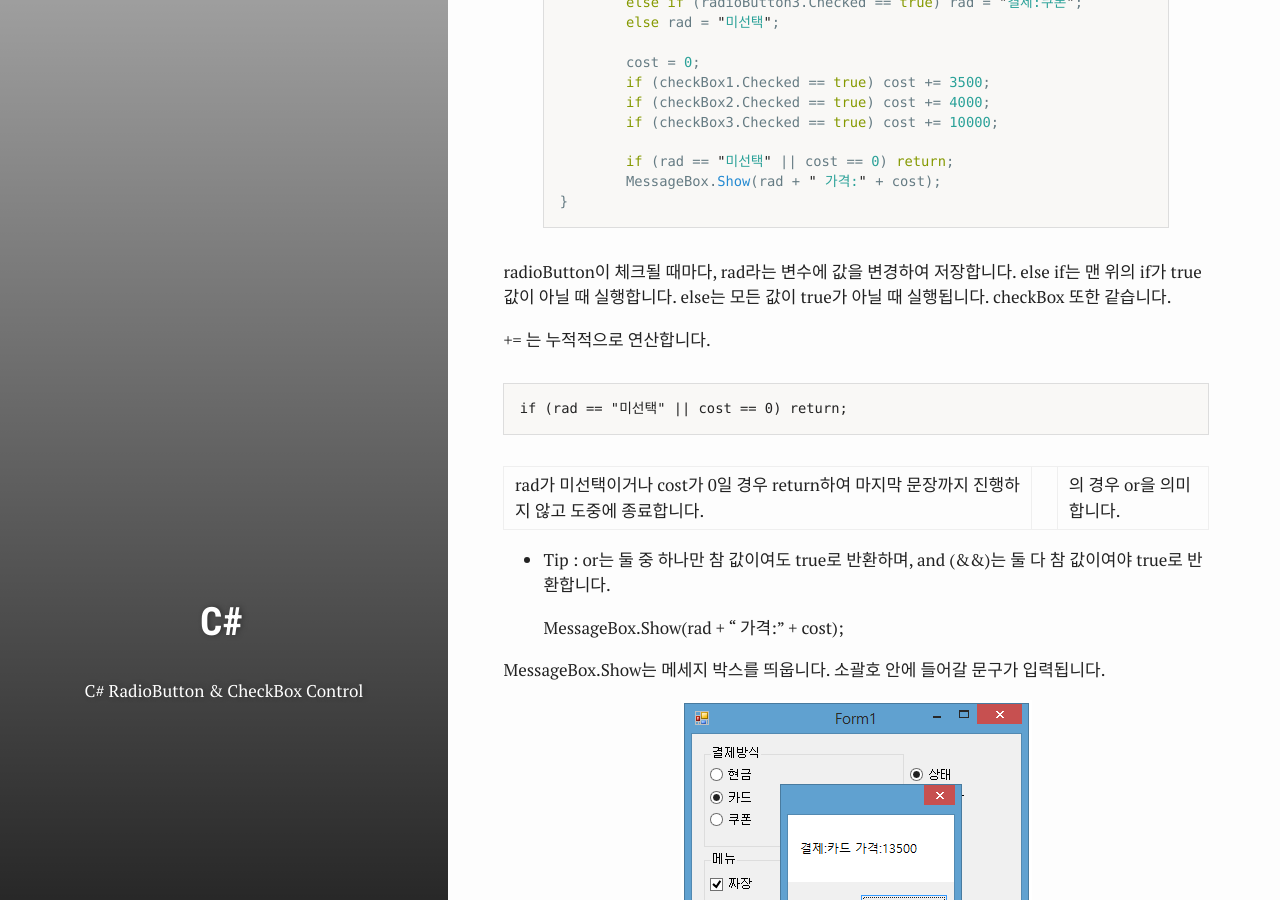
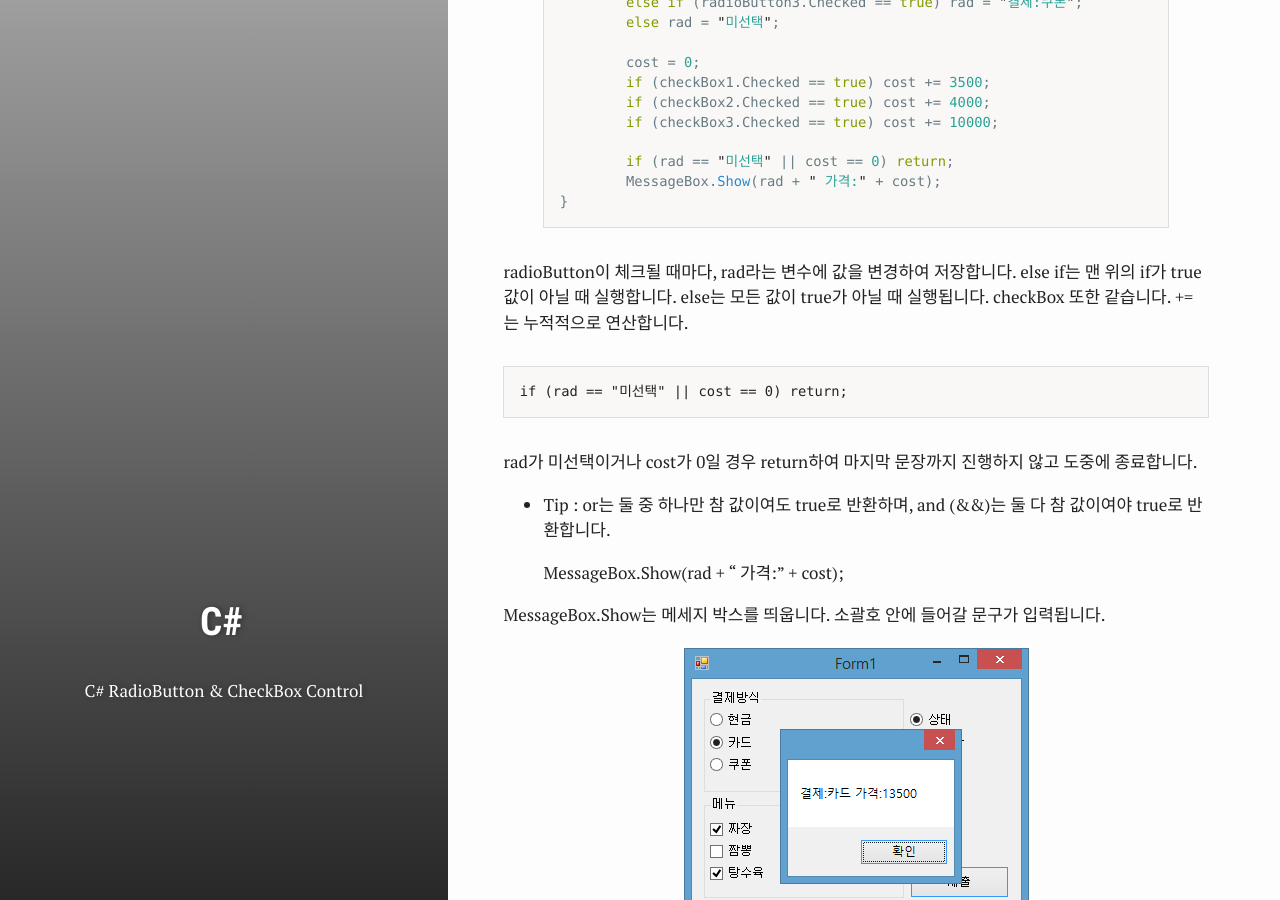
Before and after one commit to test076923/076923.github.io, a Jekyll site: the page built from _posts/2017-07-30-C#-5.md, in a window 1280 px wide and 900 px high, scrolled down 3812 px. Built offline with Jekyll 4.4.1, drawn with Linux system fonts in a browser that asks for light colours.

Commit message:
Update 2017-07-30-C#-5.md

```diff
--- a/_posts/2017-07-30-C#-5.md
+++ b/_posts/2017-07-30-C#-5.md
@@ -119,7 +119,6 @@ groupBox1, groupBox2 컨트롤을 사용 가능상태로 만듭니다.
 위의 코드를 입력 시, 다음과 같은 형태가 됩니다.
 
 
-
 	string rad ="미선택";
 	int cost = 0;
 
@@ -149,7 +148,6 @@ private void button1_Click(object sender, EventArgs e)
 
 radioButton이 체크될 때마다, rad라는 변수에 값을 변경하여 저장합니다.
 else if는 맨 위의 if가 true값이 아닐 때 실행합니다. else는 모든 값이 true가 아닐 때 실행됩니다. checkBox 또한 같습니다.
-
 += 는 누적적으로 연산합니다.
 
 
@@ -157,7 +155,7 @@ else if는 맨 위의 if가 true값이 아닐 때 실행합니다. else는 모
 
 
 
-rad가 미선택이거나 cost가 0일 경우 return하여 마지막 문장까지 진행하지 않고 도중에 종료합니다. ||의 경우 or을 의미합니다.
+rad가 미선택이거나 cost가 0일 경우 return하여 마지막 문장까지 진행하지 않고 도중에 종료합니다.
 
 * Tip : or는 둘 중 하나만 참 값이여도 true로 반환하며, and (&&)는 둘 다 참 값이여야 true로 반환합니다.
 
```
